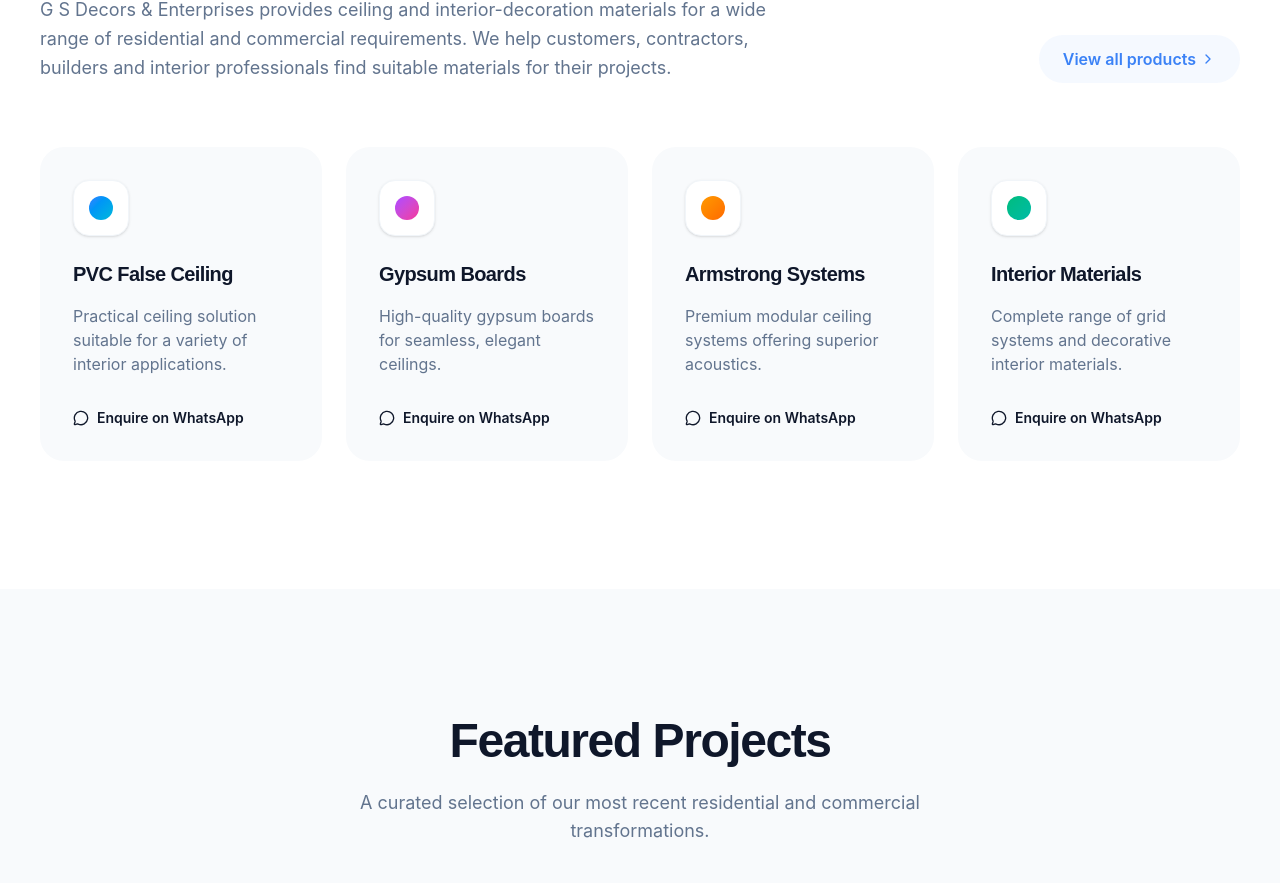
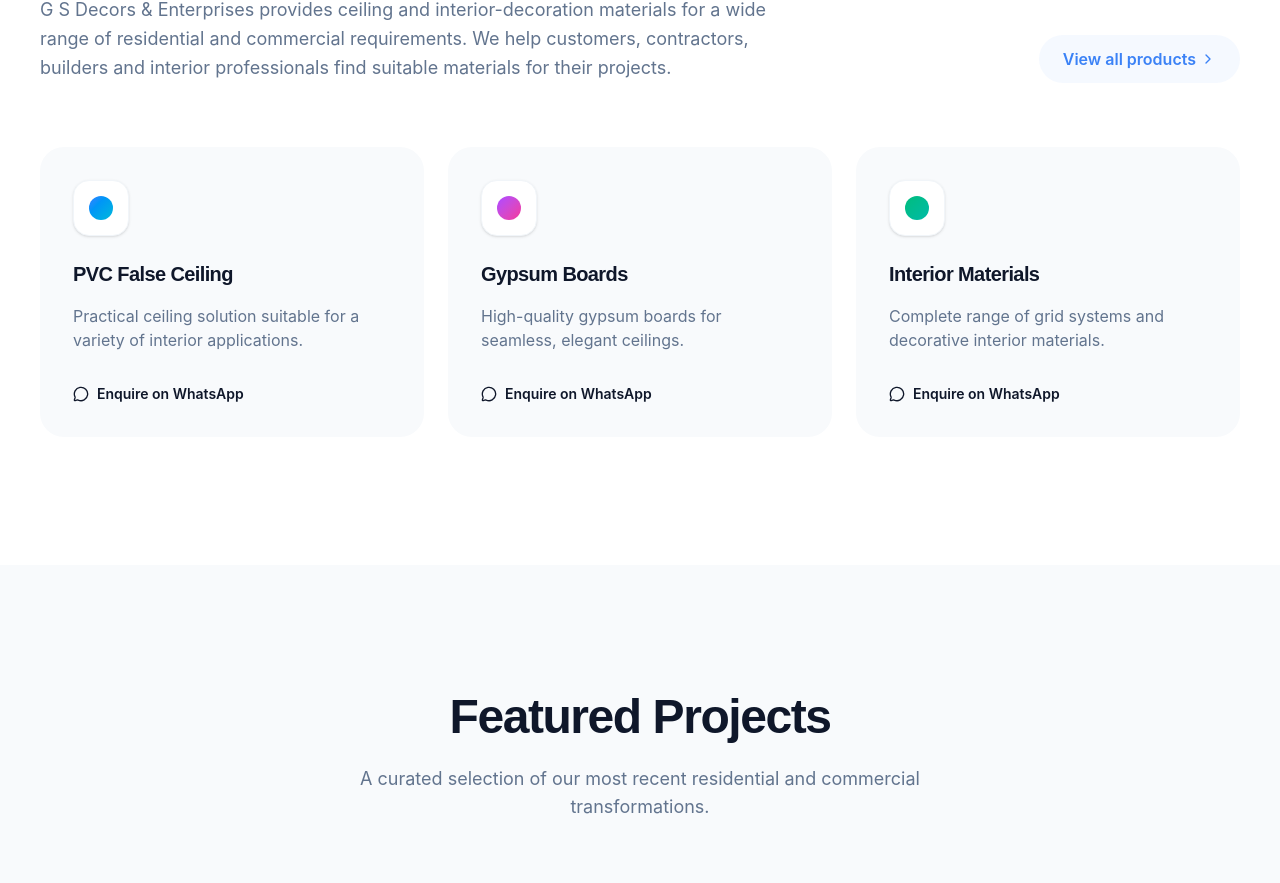
Before and after one commit to student2techie-star/GS_FalseCeiling_Works, a React (Vite) app: page / in a window 1280 px wide. Shown: the part 1991-2874 px from the top of the page. Built offline with nearby package versions, Linux system fonts and the light colour scheme.

Commit message:
Remove Armstrong related items

```diff
--- a/src/site/pages/Contact.tsx
+++ b/src/site/pages/Contact.tsx
@@ -225,7 +225,6 @@
                     <option value="">Select a service (Optional)</option>
                     <option value="pvc-false-ceiling">PVC False Ceiling</option>
                     <option value="gypsum-ceiling">Gypsum Ceiling Boards</option>
-                    <option value="armstrong-ceiling">Armstrong Ceiling Systems</option>
                     <option value="mineral-fibre-ceiling">Mineral Fibre Ceiling</option>
                     <option value="interior-materials">Interior Decoration Materials</option>
                     <option value="other">Other</option>
--- a/src/site/pages/Home.tsx
+++ b/src/site/pages/Home.tsx
@@ -163,11 +163,10 @@
             </Link>
           </div>
 
-          <div className="grid grid-cols-1 md:grid-cols-2 lg:grid-cols-4 gap-6">
+          <div className="grid grid-cols-1 md:grid-cols-3 gap-6">
             {[
               { title: 'PVC False Ceiling', desc: 'Practical ceiling solution suitable for a variety of interior applications.', color: 'from-blue-500 to-cyan-500', link: 'pvc-false-ceiling' },
               { title: 'Gypsum Boards', desc: 'High-quality gypsum boards for seamless, elegant ceilings.', color: 'from-purple-500 to-pink-500', link: 'gypsum-ceiling' },
-              { title: 'Armstrong Systems', desc: 'Premium modular ceiling systems offering superior acoustics.', color: 'from-amber-500 to-orange-500', link: 'armstrong-ceiling' },
               { title: 'Interior Materials', desc: 'Complete range of grid systems and decorative interior materials.', color: 'from-emerald-500 to-teal-500', link: 'interior-materials' }
             ].map((service, i) => (
               <div
--- a/src/site/pages/Services.tsx
+++ b/src/site/pages/Services.tsx
@@ -11,7 +11,7 @@
   {
     id: 'false-ceiling-materials',
     title: 'False Ceiling Materials',
-    desc: 'Supply of suitable false-ceiling materials for different project requirements. We offer gypsum boards, PVC panels, Armstrong grids, and mineral fibre tiles.',
+    desc: 'Supply of suitable false-ceiling materials for different project requirements. We offer gypsum boards, PVC panels, and mineral fibre tiles.',
     color: 'from-blue-500 to-cyan-500'
   },
   {
```
